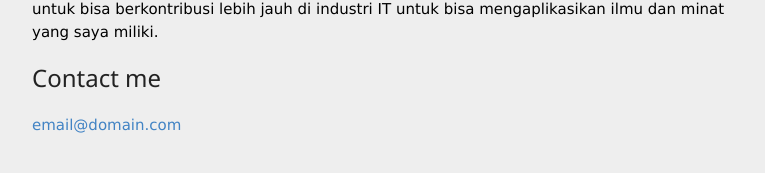
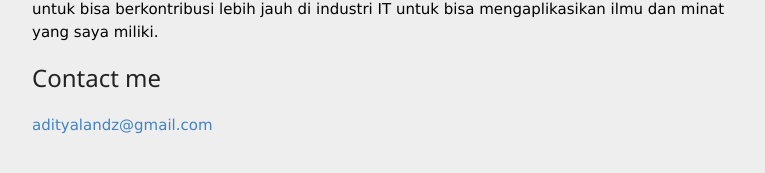
Before and after one commit to itsuga15/itsuga15.github.io, a Jekyll site: the page built from about.md, in a window 1280 px wide. Shown: the part 194-367 px from the top of the page, without its empty margins (398-1163 px from the left). Built offline with Jekyll 4.4.1, drawn with Linux system fonts in a browser that asks for light colours.

Commit message:
Update about.md

```diff
--- a/about.md
+++ b/about.md
@@ -10,4 +10,4 @@ Saya mencari kesempatan untuk bisa berkontribusi lebih jauh di industri IT untuk
 
 ### Contact me
 
-[email@domain.com](mailto:adityalandz@gmail.com.com)
+[adityalandz@gmail.com](mailto:adityalandz@gmail.com)
```
